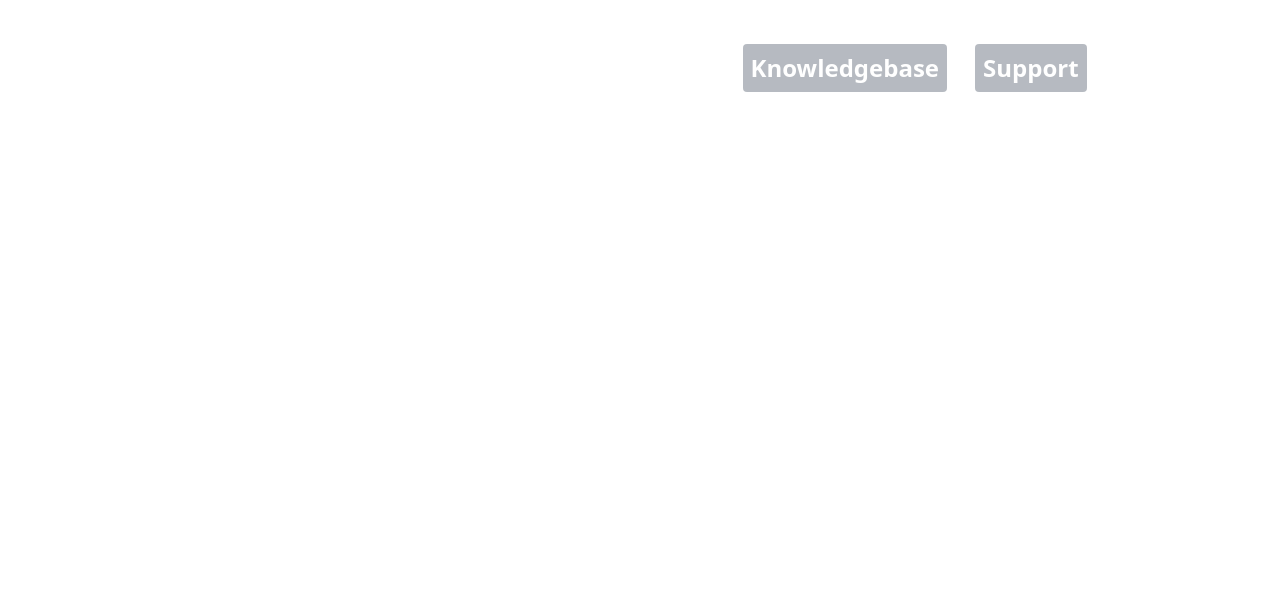
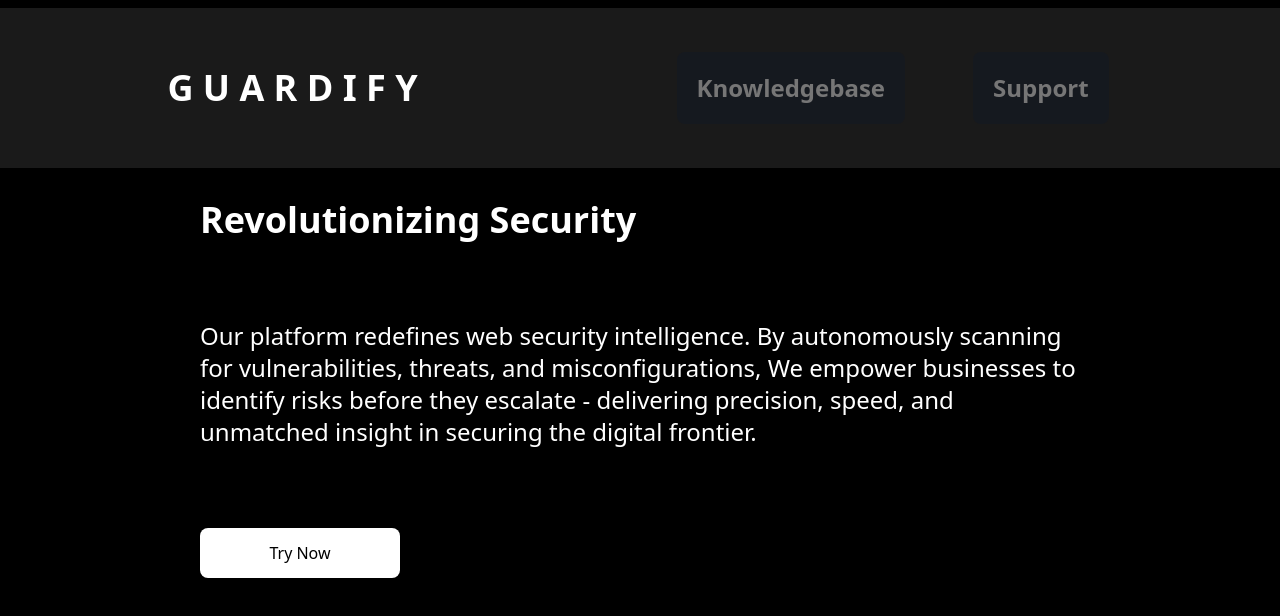
Before and after one commit to vector1505/security-auditor, a React (Vite) app: page / in a window 1280 px wide. Shown: the top 616 px of the page. Built offline with nearby package versions, Linux system fonts and the light colour scheme.

Commit message:
Made the main body

```diff
--- a/index.html
+++ b/index.html
@@ -6,7 +6,7 @@
     <meta name="viewport" content="width=device-width, initial-scale=1.0" />
     <title>Vite + React</title>
   </head>
-  <body style="padding: 0; margin: 0;">
+  <body style="padding: 0; margin: 0; background-color: black;">
     <div id="root" style="margin: 0; padding: 0;"></div>
     <script type="module" src="/src/main.jsx"></script>
   </body>
--- a/src/App.jsx
+++ b/src/App.jsx
@@ -1,5 +1,6 @@
 import { useState } from 'react'
-import Header from './Header'
+import Header from './components/Header'
+import Mainsite from './components/Mainsite'
 
 import './App.css'
 
@@ -8,6 +9,9 @@ function App() {
   return (
     <>
   <Header />
+  <Mainsite />
+
+
     </>
   )
 }
--- a/src/Header.jsx
+++ /dev/null
@@ -1,19 +0,0 @@
-import React from "react"
-
-function Header(){
-    return(
-        <>
-        <div className="flex justify-around sticky top-2 bg-[rgba(255,255,255,0.5)]  text-white my-0 p-10">
-            <div className="flex justify-center items-center text-4xl font-sans text-white font-black">G U A R D I F Y</div>
-            <div className="flex gap-5">
-            <button className="flex justify-center text-2xl font-sans font-semibold items-center rounded opacity-40 bg-gray-600 m-1 p-2 cursor-pointer">Knowledgebase</button>
-            <button className="flex justify-center text-2xl font-sans font-semibold items-center rounded opacity-40 bg-gray-600 m-1 p-2 cursor-pointer">Support</button>
-            </div>
-
-        </div>
-        </>
-    )
-}
-
-
-export default Header;
--- /dev/null
+++ b/src/components/Header.jsx
@@ -0,0 +1,19 @@
+import React from "react"
+
+function Header(){
+    return(
+        <>
+        <div className="flex justify-around sticky top-2 bg-[rgba(255,255,255,0.1)]  text-white my-0 p-10">
+            <div className="flex justify-center items-center text-4xl font-sans text-white font-black">G U A R D I F Y</div>
+            <div className="flex gap-15">
+            <button className="flex justify-center text-2xl font-sans font-semibold items-center rounded-lg opacity-40 bg-gray-900 m-1 p-5 cursor-pointer">Knowledgebase</button>
+            <button className="flex justify-center text-2xl font-sans font-semibold items-center rounded-lg opacity-40 bg-gray-900 m-1 p-5 cursor-pointer">Support</button>
+            </div>
+
+        </div>
+        </>
+    )
+}
+
+
+export default Header;
--- /dev/null
+++ b/src/components/Mainsite.jsx
@@ -0,0 +1,18 @@
+import React from "react";
+
+function Mainsite(){
+    return(
+        <>
+            <div className="flex justify-start items-baseline my-10">
+                <div className="flex flex-col justify-start gap-20 px-50">
+                    <div className="flex justify-start  items-baseline font-extrabold text-white text-4xl">Revolutionizing Security</div>
+                    <div className="flex justify-start items-baseline font-medium text-white text-2xl text-left">Our platform redefines web security intelligence. By autonomously scanning for vulnerabilities, threats, and misconfigurations,
+We empower businesses to identify risks before they escalate - delivering precision, speed, and unmatched insight in securing the digital frontier.</div>
+                <button className="flex justify-center items-center bg-white hover:bg-gray-300 rounded-lg h-[50px] w-[200px] cursor-pointer">Try Now</button>
+                </div>
+            </div>
+        </>
+    )
+}
+
+export default Mainsite
```
